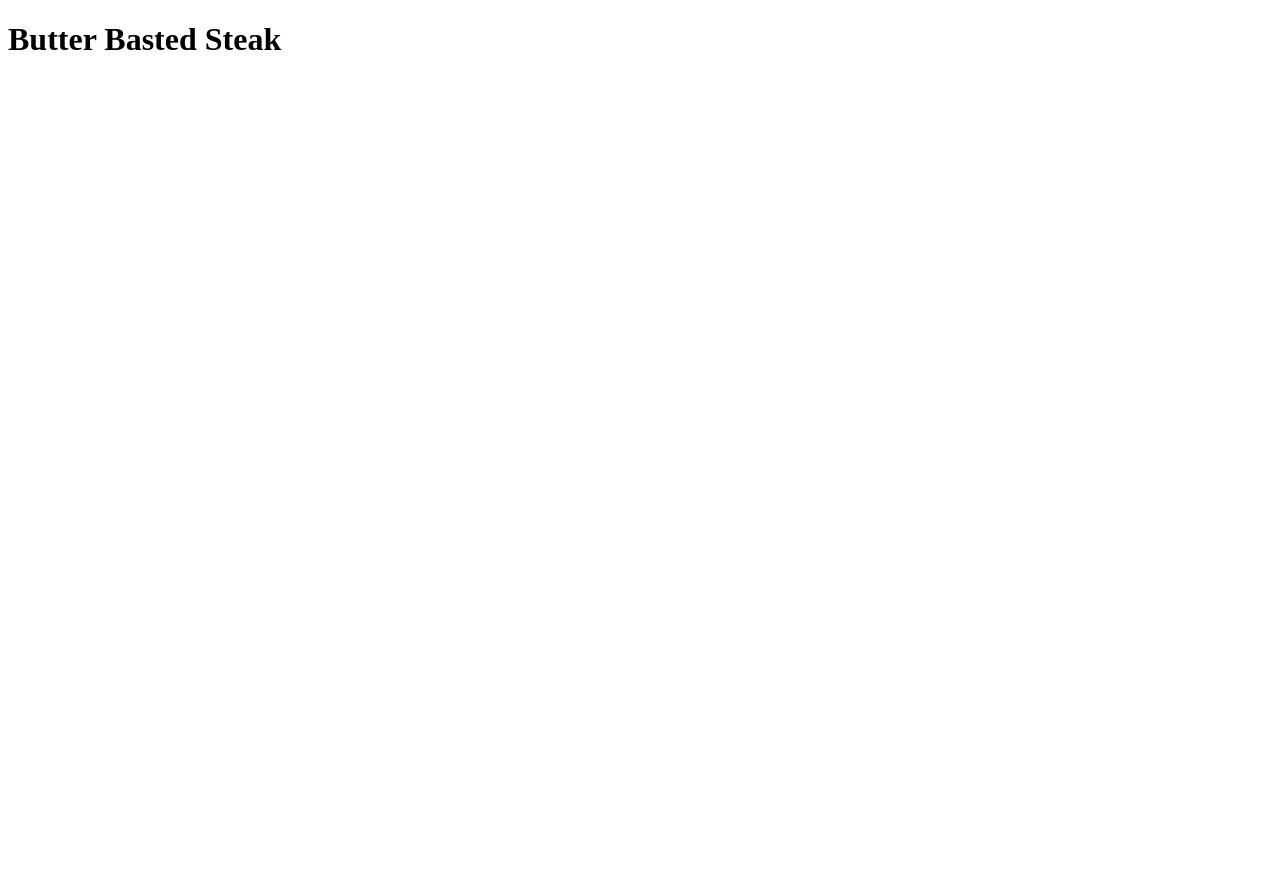
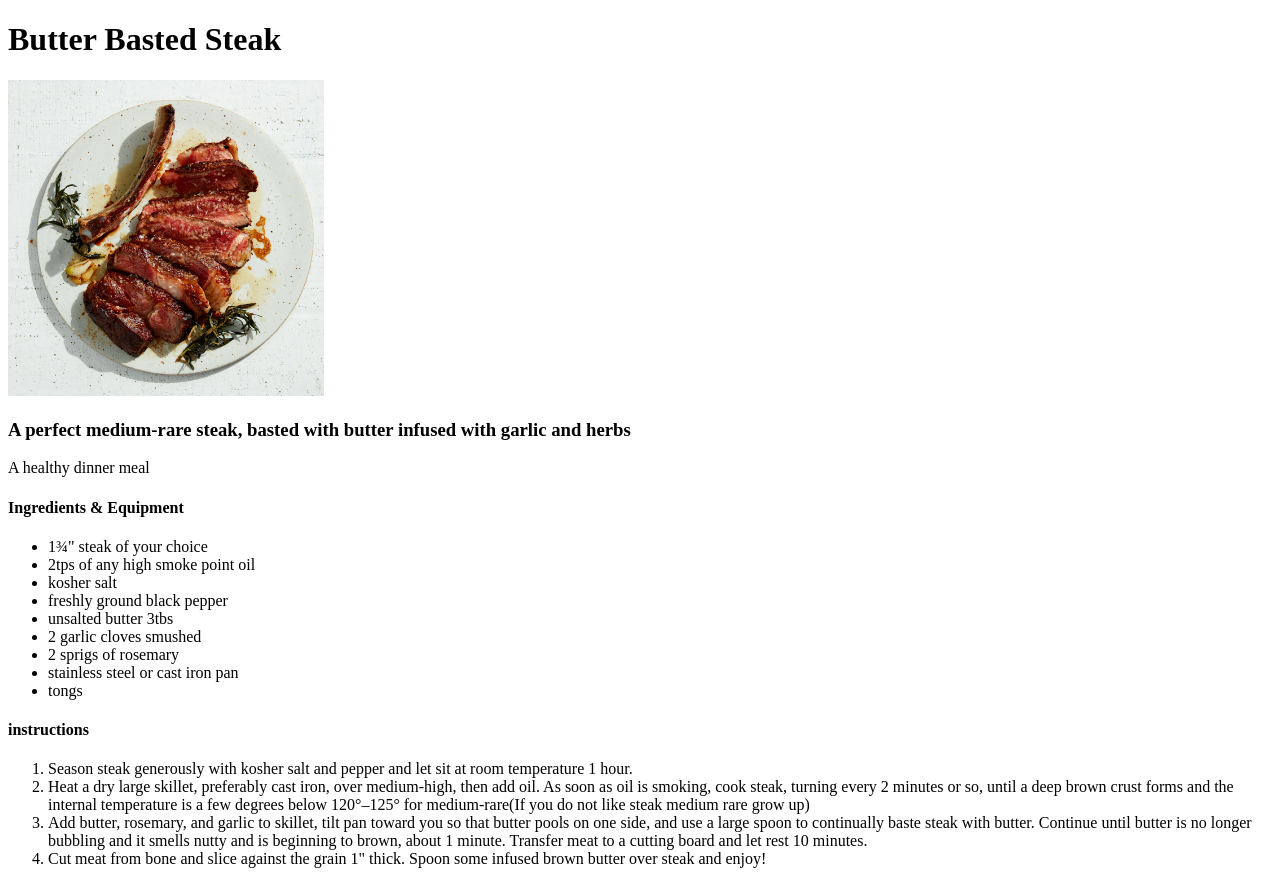
Before and after one commit to greenarrow02/odin-recipes, a plain HTML site: page recipes/steak.html in a window 1280 px wide. Before the commit the page ends 800 px from the top, so only its background shows below. Drawn offline with Linux system fonts and the light colour scheme.

Commit message:
Add eggs.html

```diff
--- a/recipes/steak.html
+++ b/recipes/steak.html
@@ -1,14 +1,34 @@
 <!DOCTYPE html>
-	<html>
+<html lang="en">
 <head>
+    <meta charset="UTF-8">
+    <meta http-equiv="X-UA-Compatible" content="IE=edge">
+    <meta name="viewport" content="width=device-width, initial-scale=1.0">
     <title>Butter Basted Steak</title>
-			<meta charset="UTF-8">
 </head>
+<body>
     <h1>Butter Basted Steak</h1>
-
-		<body>
+    <img src="../images/steak.webp" width="25%" height="25%">
+    <h3>A perfect medium-rare steak, basted with butter infused with garlic and herbs</h3>
+    <p>A healthy dinner meal</p>
+    <h4>Ingredients & Equipment</h4>
+    <ul>
+        <li>1¾" steak of your choice</li>
+		<li>2tps of any high smoke point oil</li>
+        <li>kosher salt</li>
+        <li>freshly ground black pepper</li>
+        <li>unsalted butter 3tbs</li>
+        <li>2 garlic cloves smushed</li>
+		<li>2 sprigs of rosemary</li>
+        <li>stainless steel or cast iron pan</li>
+		<li>tongs</li>
+    </ul>
+    <h4>instructions</h4>
+    <ol>
+        <li>Season steak generously with kosher salt and pepper and let sit at room temperature 1 hour.</li>
+        <li>Heat a dry large skillet, preferably cast iron, over medium-high, then add oil. As soon as oil is smoking, cook steak, turning every 2 minutes or so, until a deep brown crust forms and the internal temperature is a few degrees below 120°–125° for medium-rare(If you do not like steak medium rare grow up)</li>
+        <li>Add butter, rosemary, and garlic to skillet, tilt pan toward you so that butter pools on one side, and use a large spoon to continually baste steak with butter. Continue until butter is no longer bubbling and it smells nutty and is beginning to brown, about 1 minute. Transfer meat to a cutting board and let rest 10 minutes.</li>
+        <li>Cut meat from bone and slice against the grain 1" thick. Spoon some infused brown butter over steak and enjoy!</li>
+    </ol>
 </body>
-
-
-
 </html>
```
Also changed, not shown: recipes/chicken.html (+6 -6 lines), recipes/eggs.html (+4 -4 lines), images/steak.webp (added). Lines whose indentation alone changed are shown as unchanged.
